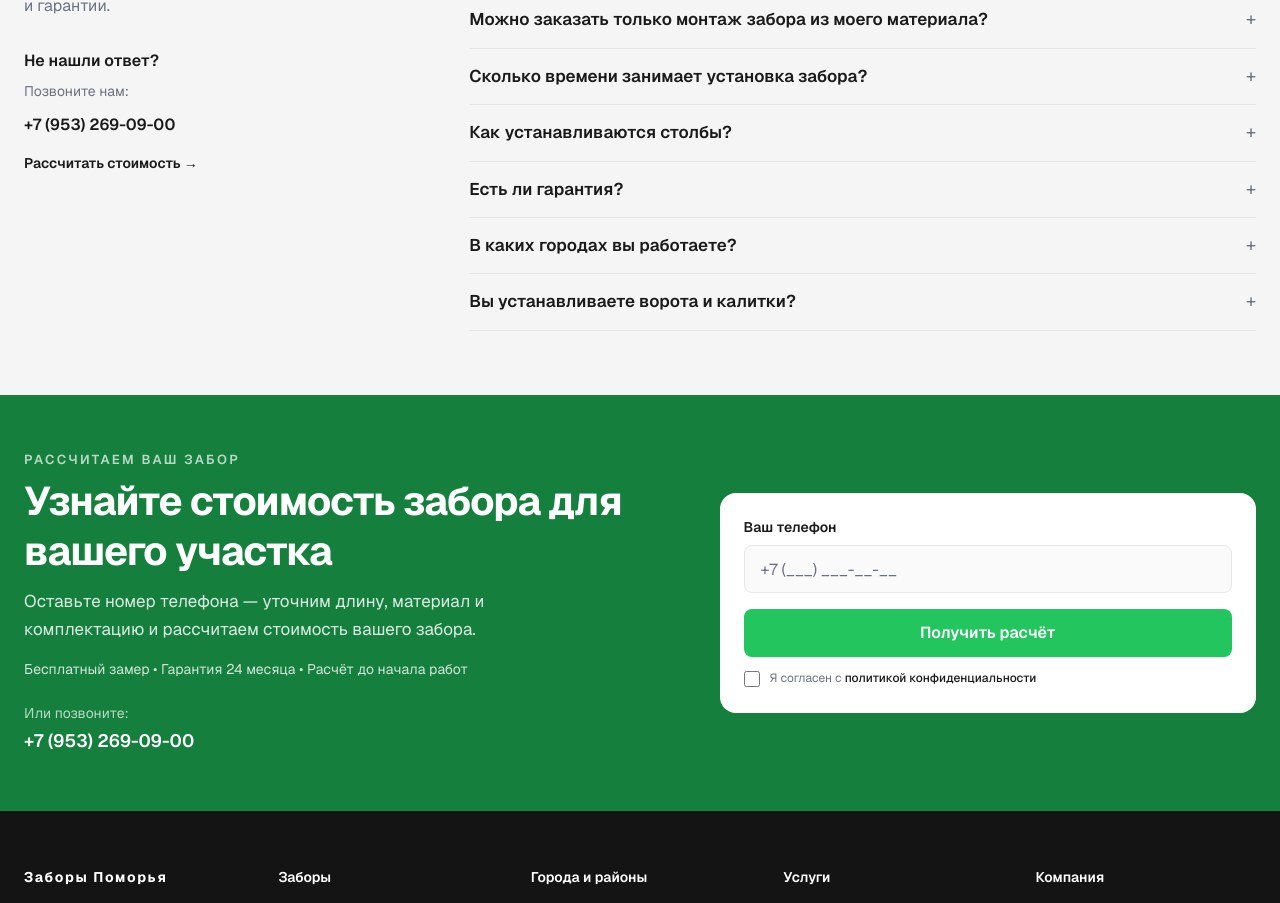
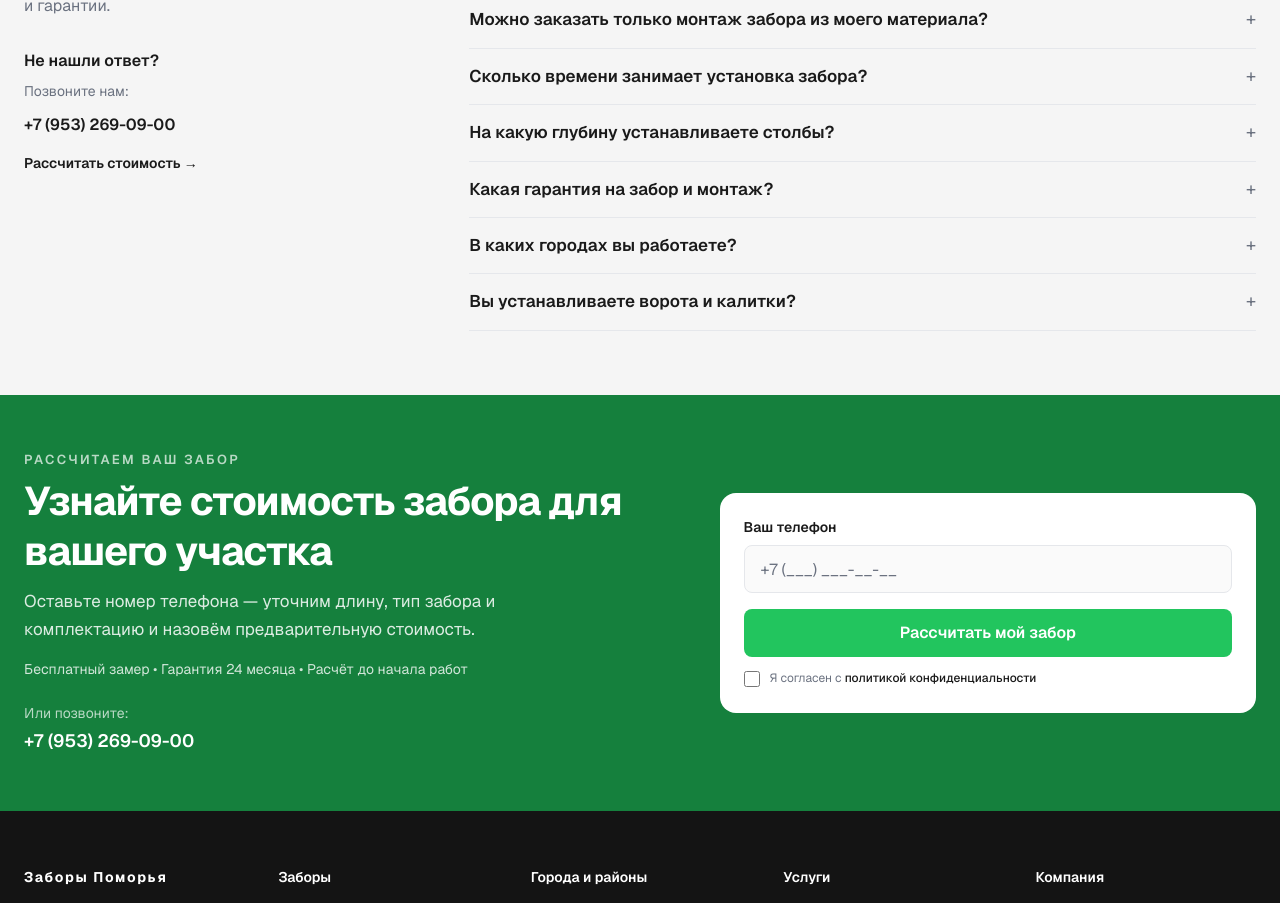
Before and after one commit to oney29rus/zaborpomor, a Next.js app: page / in a window 1280 px wide. Shown: the part 8759-9662 px from the top of the page. Built offline with nearby package versions, Linux system fonts and the light colour scheme; no server answers.

Commit message:
Refine homepage FAQ, final CTA copy, and form button
Update two homepage FAQ items with clearer post depth and warranty wording, and customize final CTA description and submit label on the home page only.

```diff
--- a/app/page.tsx
+++ b/app/page.tsx
@@ -64,7 +64,11 @@ export default function HomePage() {
         <WhyUsSection />
         <ProcessSection />
         <FaqSection />
-        <FinalCtaSection compactMobile />
+        <FinalCtaSection
+          compactMobile
+          description="Оставьте номер телефона — уточним длину, тип забора и комплектацию и назовём предварительную стоимость."
+          submitLabel="Рассчитать мой забор"
+        />
       </main>
       <Footer />
     </>
--- a/components/cta/FinalCtaSection.tsx
+++ b/components/cta/FinalCtaSection.tsx
@@ -12,6 +12,7 @@ type FinalCtaSectionProps = {
   label?: string;
   title?: string;
   description?: string;
+  submitLabel?: string;
   trustItems?: readonly string[];
   compactMobile?: boolean;
 };
@@ -34,6 +35,7 @@ export function FinalCtaSection({
   label = "Рассчитаем ваш забор",
   title = "Узнайте стоимость забора для вашего участка",
   description = "Оставьте номер телефона — уточним длину, материал и комплектацию и рассчитаем стоимость вашего забора.",
+  submitLabel,
   trustItems = DEFAULT_TRUST_ITEMS,
   compactMobile = false,
 }: FinalCtaSectionProps = {}) {
@@ -80,7 +82,7 @@ export function FinalCtaSection({
             </div>
           </div>
 
-          <LeadForm className="mt-4 lg:mt-0" />
+          <LeadForm className="mt-4 lg:mt-0" submitLabel={submitLabel} />
 
           <div className="mt-3 lg:hidden">
             <p className="text-sm text-white/70">Или позвоните:</p>
--- a/components/cta/LeadForm.tsx
+++ b/components/cta/LeadForm.tsx
@@ -11,12 +11,16 @@ import { isCompletePhone } from "@/lib/phone/mask";
 
 type LeadFormProps = {
   className?: string;
+  submitLabel?: string;
 };
 
 const inputClassName =
   "h-12 w-full min-w-0 rounded-lg border border-border bg-background px-4 text-base text-foreground outline-none transition-colors placeholder:text-muted focus:border-accent focus:ring-1 focus:ring-accent";
 
-export function LeadForm({ className = "" }: LeadFormProps) {
+export function LeadForm({
+  className = "",
+  submitLabel = "Получить расчёт",
+}: LeadFormProps) {
   const pathname = usePathname();
   const [phone, setPhone] = useState("");
   const [privacyAccepted, setPrivacyAccepted] = useState(false);
@@ -114,7 +118,7 @@ export function LeadForm({ className = "" }: LeadFormProps) {
         disabled={isSubmitting}
         className="mt-4 inline-flex min-h-12 w-full items-center justify-center rounded-lg bg-accent px-6 py-3 text-base font-semibold text-white transition-colors hover:bg-accent-hover focus-visible:outline focus-visible:outline-2 focus-visible:outline-offset-2 focus-visible:outline-white disabled:opacity-70"
       >
-        {isSubmitting ? "Отправляем…" : "Получить расчёт"}
+        {isSubmitting ? "Отправляем…" : submitLabel}
       </button>
 
       <PrivacyConsent
--- a/lib/faq/items.ts
+++ b/lib/faq/items.ts
@@ -29,15 +29,15 @@ export const HOMEPAGE_FAQ: FaqSet = {
     },
     {
       id: "posts",
-      question: "Как устанавливаются столбы?",
+      question: "На какую глубину устанавливаете столбы?",
       answer:
-        "Способ установки выбирается с учётом конструкции забора и условий участка. Параметры установки определяем до начала работ, чтобы конструкция соответствовала конкретному объекту.",
+        "Глубину и способ установки столбов определяем на замере с учётом конструкции забора и условий участка. В базовую стоимость входят металлические столбы, лаги, крепёж и монтаж по уровню. Если нужно надёжное основание на сложном грунте, можем установить винтовые сваи под каркас — длину подбираем под участок (от 2 до 3 метров).",
     },
     {
       id: "warranty",
-      question: "Есть ли гарантия?",
+      question: "Какая гарантия на забор и монтаж?",
       answer:
-        "Да. На выполненные работы предоставляем гарантию 24 месяца.",
+        "Гарантия на выполненные работы — 24 месяца.",
     },
     {
       id: "geo",
```
